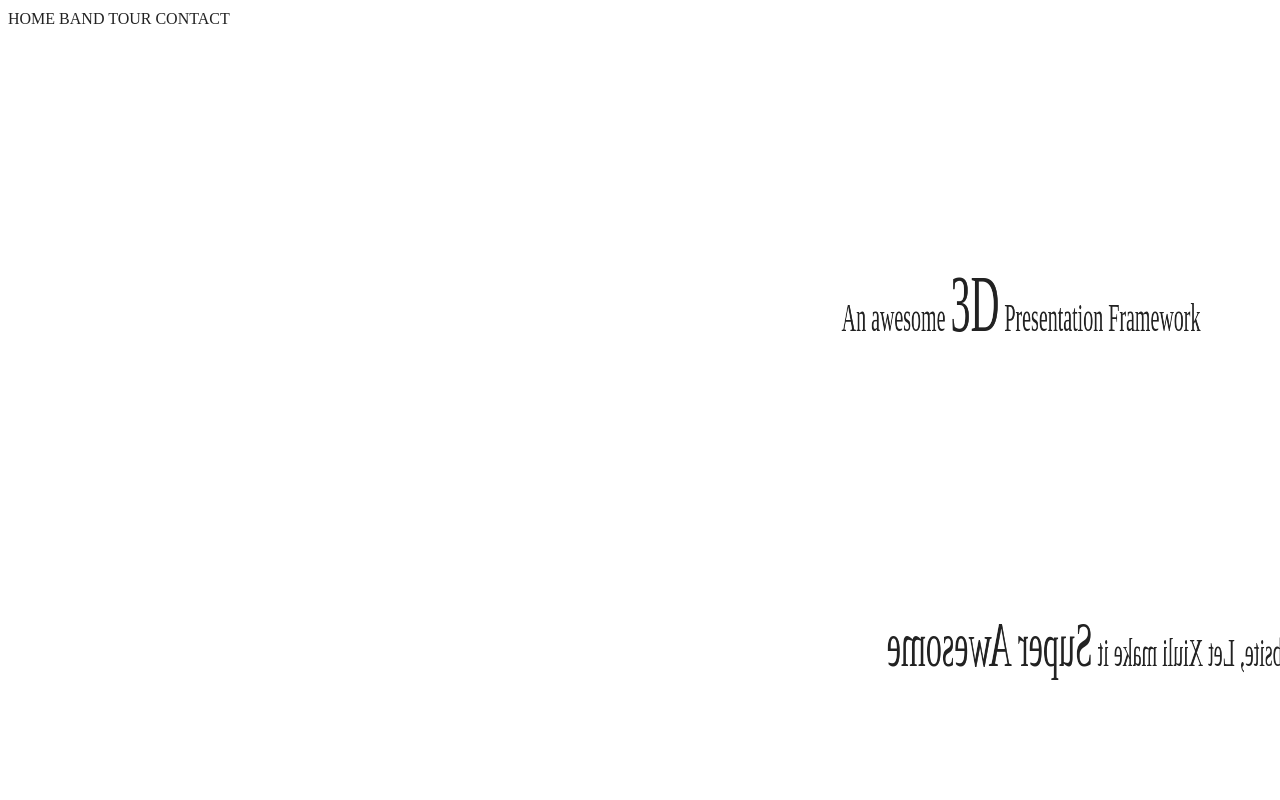
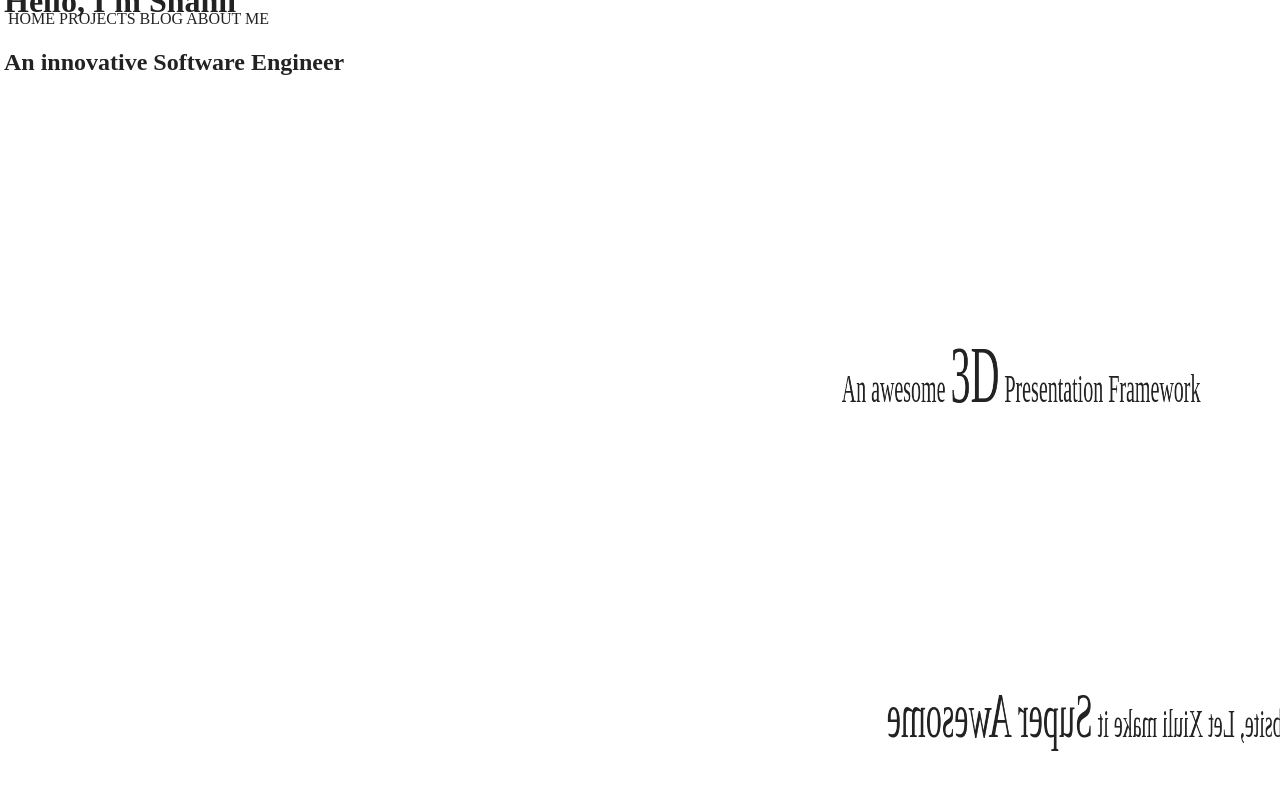
Before and after one commit to shanilfernando/website, a website: page src/index.html in a window 1280 px wide. Shown: the top 800 px of the page. Drawn offline with Linux system fonts and the light colour scheme.

Commit message:
Initial commit

```diff
--- a/src/index.html
+++ b/src/index.html
@@ -21,41 +21,37 @@
   <![endif]-->
   <div id="root" style="background: black">
     <div id="xiuli">
-        <div id="section1" data-xiuli class="w3-display-container w3-border w3-round-xxlarge">
+      <div id="section1" data-xiuli class="w3-display-container w3-center">
+        <div class="w3-display-middle">
+          <h1>Hello, I'm Shanil</h1>
+          <h2>An innovative Software Engineer</h2>
         </div>
-        <div id="section2" data-xiuli class="w3-display-container w3-border w3-round-xxlarge">
+      </div>
+      <div id="section2" data-xiuli class="w3-display-container w3-round-xxlarge">
         <div class="w3-display-middle w3-center">
           <p style="font-size: 5vh">An awesome
             <span style="font-size: 10vh">3D</span> Presentation Framework</p>
         </div>
       </div>
-        <div id="section3" data-xiuli class="w3-padding w3-center w3-border w3-round-xxlarge">
+      <div id="section3" data-xiuli class="w3-padding w3-center w3-round-xxlarge">
         <p style="font-size: 5vh;">Bring your awesome website, Let Xiuli make it
           <span style="font-size: 8vh;">Super Awesome</span>
         </p>
       </div>
-        <div id="section4" data-xiuli class="w3-padding w3-center w3-border w3-round-xxlarge">
+      <div id="section4" data-xiuli class="w3-padding w3-center w3-round-xxlarge">
         <p style="font-size: 5vh">You design using well known
           <span style="font-size: 8vh">CSS</span> stylings and let
           <span style="font-size: 8vh">Xiuli</span> translate it for you
         </p>
-        </div>
-        <div id="section5" data-xiuli class="w3-padding w3-center w3-border w3-round-xxlarge">
-          <p style="font-size: 5vh">
-            <span style="font-size: 8vh">Light weight</span> but
-            <span style="font-size: 8vh">sophisticated</span> library</p>
-          <p style="font-size: 5vh">100% CSS animations</p>
-        </div>
-        <div id="section6" data-xiuli class="w3-center">
       </div>
     </div>
   </div>
   <div class="w3-bottom w3-center">
     <div class="w3-bar w3-black w3-card">
       <a id="btn1" class="w3-bar-item w3-button w3-padding-large">HOME</a>
-      <a id="btn2" class="w3-bar-item w3-button w3-padding-large w3-hide-small">BAND</a>
-      <a id="btn3" class="w3-bar-item w3-button w3-padding-large w3-hide-small">TOUR</a>
-      <a id="btn4" class="w3-bar-item w3-button w3-padding-large w3-hide-small">CONTACT</a>
+      <a id="btn2" class="w3-bar-item w3-button w3-padding-large w3-hide-small">PROJECTS</a>
+      <a id="btn3" class="w3-bar-item w3-button w3-padding-large w3-hide-small">BLOG</a>
+      <a id="btn4" class="w3-bar-item w3-button w3-padding-large w3-hide-small">ABOUT ME</a>
     </div>
   </div>
   <script type="text/javascript" src="js/xiuli.min.js"></script>
--- a/src/sass/main.scss
+++ b/src/sass/main.scss
@@ -514,7 +514,6 @@ hr{border:0;border-top:1px solid #eee;margin:20px 0}
     -moz-perspective: 500px;
     perspective: 500px;
     height: 100vh;
-    background: rgba(255, 169, 179, 0.1);
     position: relative;
     z-index: -100;
 }
@@ -527,9 +526,8 @@ hr{border:0;border-top:1px solid #eee;margin:20px 0}
 #section4,
 #section5,
 #section6 {
-    width: 50vw;
+    width: 70vw;
     min-width: 300px;
     height: 60vh;
     position: absolute;
-    background: rgba(255, 255, 255, 0.6);
 }
```
Also changed, not shown: dist/css/main.css, dist/index.html, dist/sass/main.scss. Lines whose indentation alone changed are shown as unchanged.
